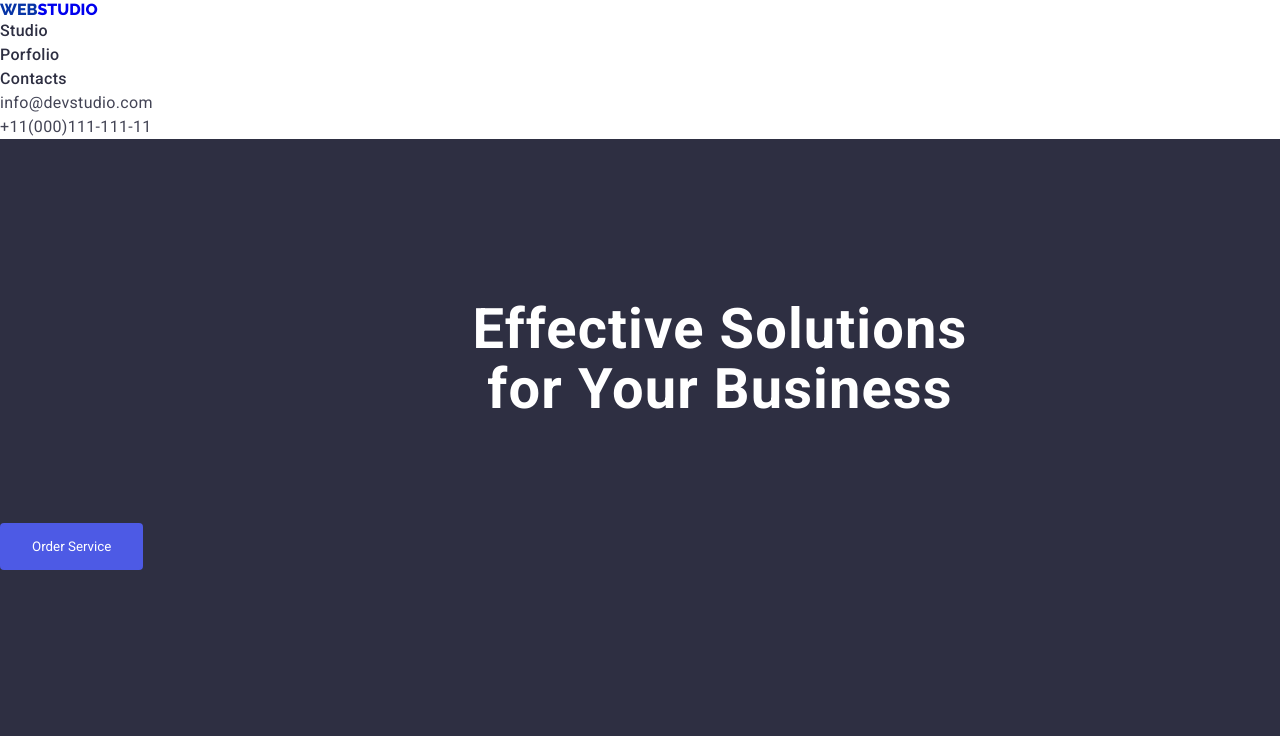
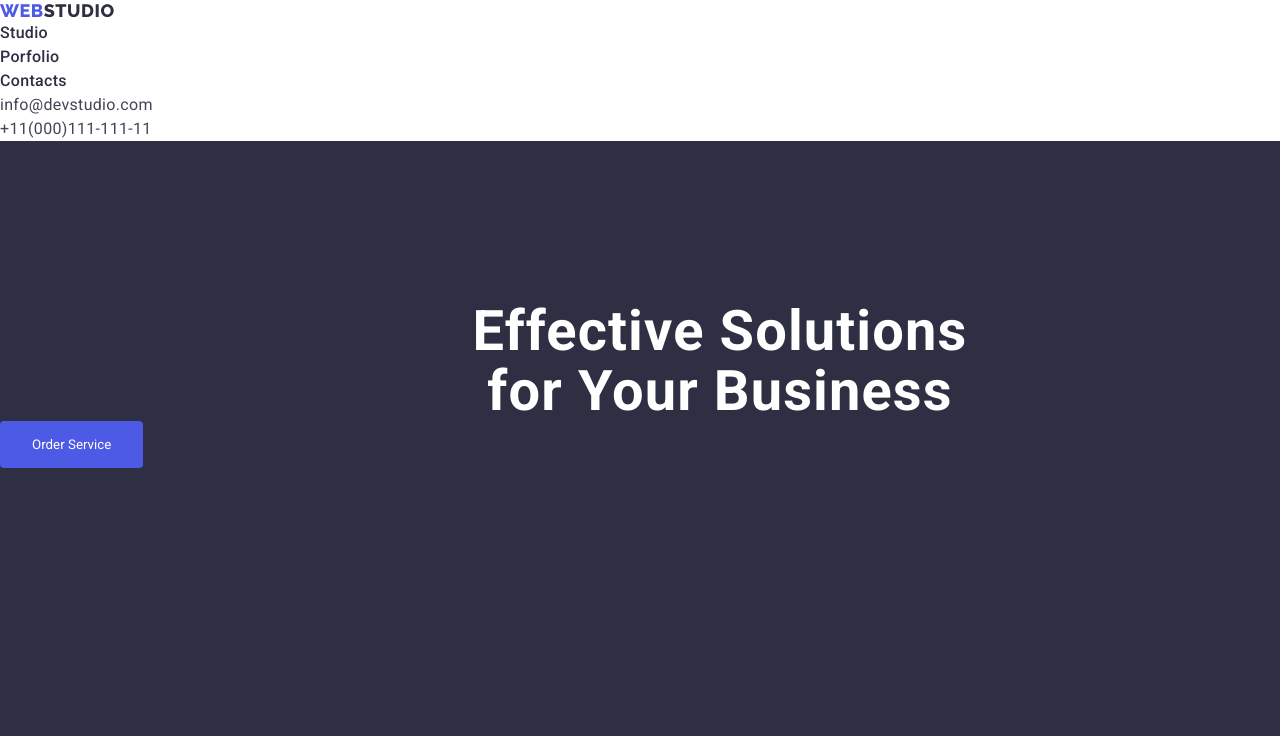
Before and after one commit to ruki21/goit-markup-hw-02, a plain HTML site: page index.html in a window 1280 px wide. Shown: the top 736 px of the page. Drawn offline with Linux system fonts and the light colour scheme.

Commit message:
hw-02 finalizing
finalizing

```diff
--- a/css/mystyle.css
+++ b/css/mystyle.css
@@ -32,14 +32,27 @@ body {
 
 
 .logo-class {
-    font-family: 'Raleway', sans-serif;
+    color: var(--navyblue);
+    font-family: Raleway;
+    font-size: 18px;
+    font-style: normal;
+    font-weight: 800;
+    line-height: 21px;
+    /* 116.667% */
+    letter-spacing: 0.54px;
+    text-transform: uppercase;
 }
 
-span {
-
-    color: #0734a6;
-    font-family: 'Raleway';
-
+.iris {
+    color: var(--iris);
+    font-family: Raleway;
+    font-size: 18px;
+    font-style: normal;
+    font-weight: 800;
+    line-height: 21px;
+    /* 116.667% */
+    letter-spacing: 0.54px;
+    text-transform: uppercas
 }
 
 
@@ -112,9 +125,7 @@ button {
     align-items: flex-start;
     gap: 10px;
     border-radius: 4px;
-    background: var(--IRIS, #4D5AE5);
-    position: absolute;
-    bottom: 230px;
+    background: var(--iris);
 
 }
 
@@ -170,7 +181,7 @@ button {
 }
 
 .content-class {
-    color: var(--SLATE, #434455);
+    color: var(--slate);
 
     /* Body */
     ;
@@ -183,7 +194,7 @@ button {
 }
 
 .section-title {
-    color: var(--NAVY-BLUE, #2E2F42);
+    color: var(--navyblue);
     text-align: center;
 
     /* Header 2 */
@@ -216,7 +227,7 @@ button {
 }
 
 .footer-class {
-    color: var(--CLOUD, #F4F4FD);
+    color: var(--cloud);
     /* Body */
     font-family: Roboto;
     font-size: 16px;
--- a/index.html
+++ b/index.html
@@ -21,7 +21,7 @@
 <body>
     <header>
         <nav class="nav-class">
-            <a class="logo-class" href="index.html"><span>WEB</span>STUDIO</a>
+            <a class="logo-class" href="index.html"><span class="iris">WEB</span>STUDIO</a>
             <ul class="nav-list">
                 <li class="nav-list-item"><a class="nav-item-link" href="index.html">Studio</a></li>
                 <li class="nav-list-item"><a class="nav-item-link" href="portfolio.html">Porfolio</a></li>
@@ -95,21 +95,26 @@
             <h2 class="section-title">Our Team</h2>
             <ul class="section-list">
                 <li><img src=" images/team-card1.jpg" alt="person1" width="280">
-
+                    <h3 class="teams-profile">Mark Guerrero</h3>
+                    <p class="teams-profile">Product Designer</p>
                 </li>
                 <li><img src="images/team-card2.jpg" alt="person2" width="280">
-
+                    <h3 class="teams-profile">Tom Ford</h3>
+                    <p class="teams-profile">Frontend Developer</p>
                 </li>
                 <li><img src="images/team-card3.jpg" alt="person3" width="280">
+                    <h3 class="teams-profile">Camila Garcia</h3>
+                    <p class="teams-profile">Marketing</p>
 
                 <li><img src="images/team-card4.jpg" alt="person4" width="280">
-
+                    <h3 class="teams-profile">Daniel Wilson</h3>
+                    <p class="teams-profile"> UI Designer</p>
                 </li>
             </ul>
         </section>
     </main>
     <footer class="footer" id="contact.html">
-        <a class="footer-logo" href="/goit-markup-hw-02/"><span>WEB</span>STUDIO</a>
+        <a class="footer-logo" href="/goit-markup-hw-02/"><span class="iris">WEB</span>STUDIO</a>
         <p class="footer-class">Increase the flow of customers and<br>
             sales for your business with digital <br>marketing & growth solutions.</p>
     </footer>
```
